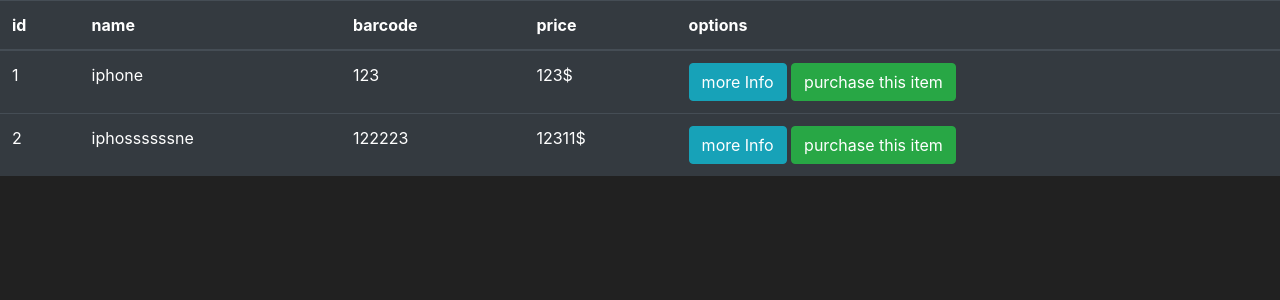
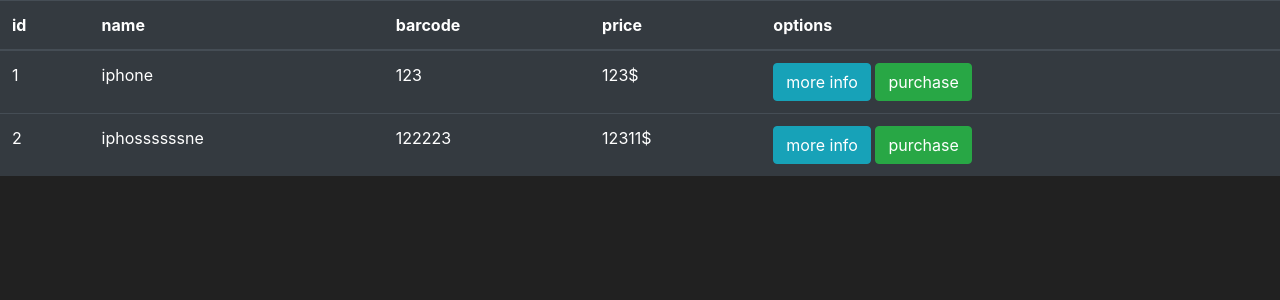
Before and after one commit to root-marco/market, a Flask app: page /market in a window 1280 px wide. Shown: the part 56-356 px from the top of the page. Run offline with Flask 2, Linux system fonts and the light colour scheme; data comes from the database, SQL or seed files in the repository; some libraries are stand-ins or nearby versions.

Commit message:
market page small changes

```diff
--- a/market/templates/market.html
+++ b/market/templates/market.html
@@ -21,8 +21,8 @@
       <td>{{ item.barcode }}</td>
       <td>{{ item.price }}$</td>
       <td>
-        <button class="btn btn-outline btn-info">more Info</button>
-        <button class="btn btn-outline btn-success">purchase this item</button>
+        <button class="btn btn-outline btn-info">more info</button>
+        <button class="btn btn-outline btn-success">purchase</button>
       </td>
     </tr>
     {% endfor %}
```
